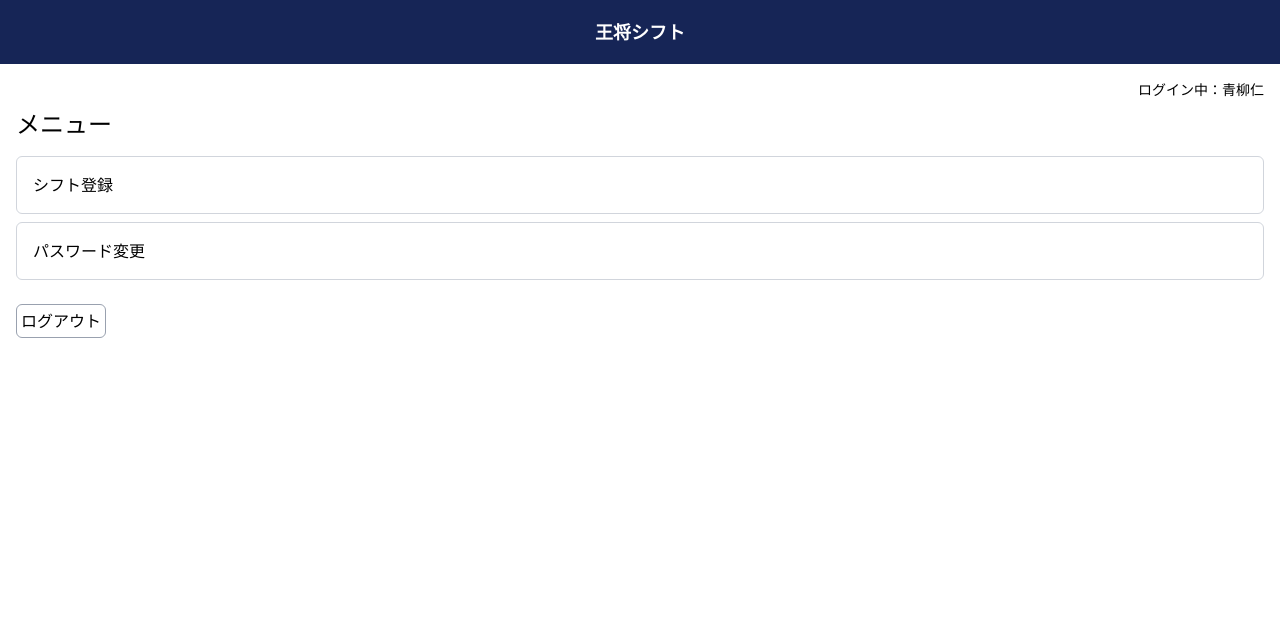
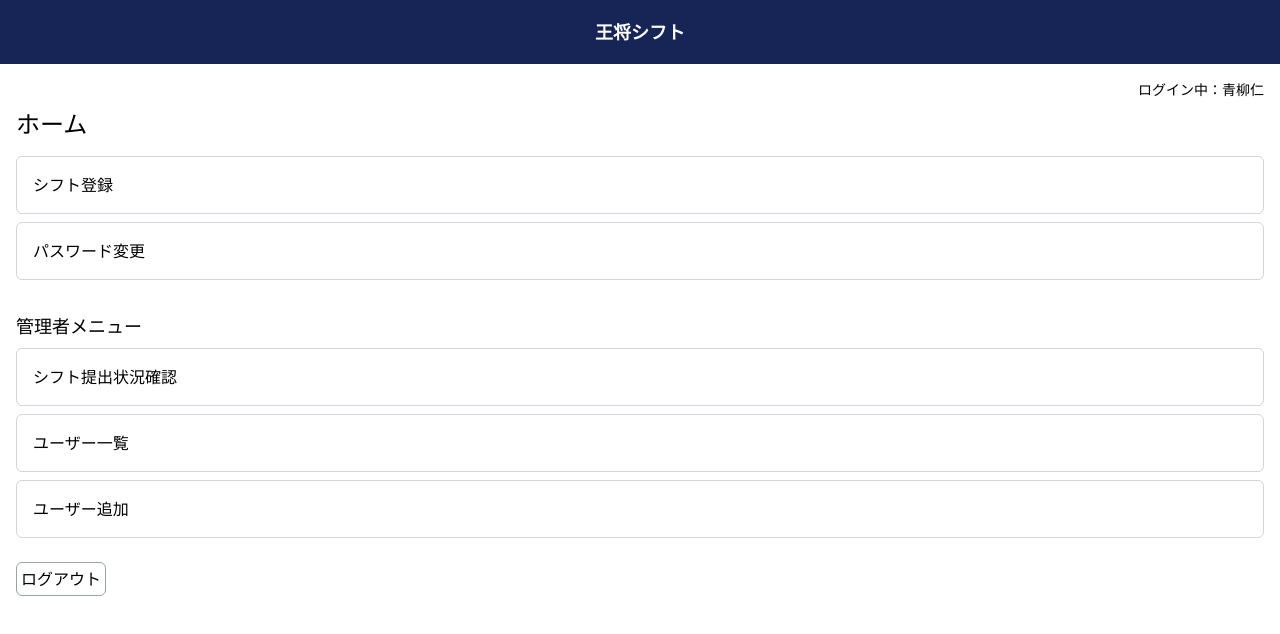
Before and after one commit to andmatcha/oh-show, a Next.js app in the folder frontend/: page /top in a window 1280 px wide. Shown: the top 634 px of the page. Built offline with nearby package versions, Linux system fonts and the light colour scheme.

Commit message:
feat: :sparkles: adminのメニューを追加

```diff
--- a/frontend/src/app/top/page.tsx
+++ b/frontend/src/app/top/page.tsx
@@ -8,12 +8,14 @@ import { useRouter } from "next/navigation";
 const Top = () => {
   const router = useRouter();
 
+  const isAdmin = true; // 管理者判定
+
   const handleClick = () => {
     // ログアウト処理
     router.push(Url.login);
   };
   return (
-    <Layout title="メニュー">
+    <Layout title="ホーム">
       <div className="py-2 flex flex-col gap-2 mb-4">
         <Link
           href={Url.submit}
@@ -28,6 +30,29 @@ const Top = () => {
           パスワード変更
         </Link>
       </div>
+      {isAdmin && (
+        <div className="py-2 flex flex-col gap-2 mb-4">
+          <h3 className="text-lg">管理者メニュー</h3>
+          <Link
+            href={Url.admin.shiftRequests}
+            className="p-4 border border-gray-300 rounded-md hover:bg-gray-50 transition-all duration-300 cursor-pointer"
+          >
+            シフト提出状況確認
+          </Link>
+          <Link
+            href={Url.admin.users}
+            className="p-4 border border-gray-300 rounded-md hover:bg-gray-50 transition-all duration-300 cursor-pointer"
+          >
+            ユーザー一覧
+          </Link>
+          <Link
+            href={Url.admin.createUser}
+            className="p-4 border border-gray-300 rounded-md hover:bg-gray-50 transition-all duration-300 cursor-pointer"
+          >
+            ユーザー追加
+          </Link>
+        </div>
+      )}
       <button
         type="button"
         onClick={handleClick}
--- a/frontend/src/components/Header.tsx
+++ b/frontend/src/components/Header.tsx
@@ -13,7 +13,7 @@ const Header = () => {
             href={Url.top}
             className="absolute top-1/2 -translate-y-1/2 right-4 text-white text-sm"
           >
-            TOPに戻る
+            ホームに戻る
           </Link>
         ) : (
           <></>
```
